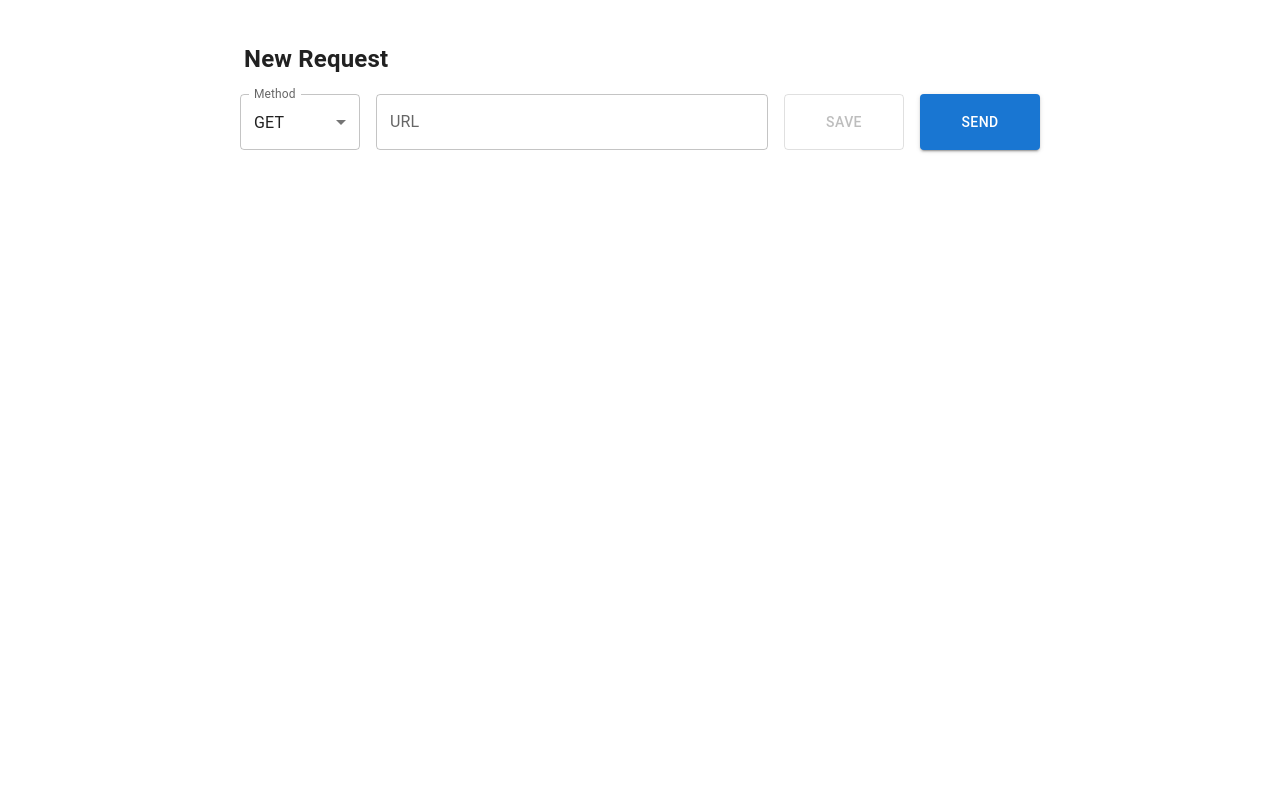
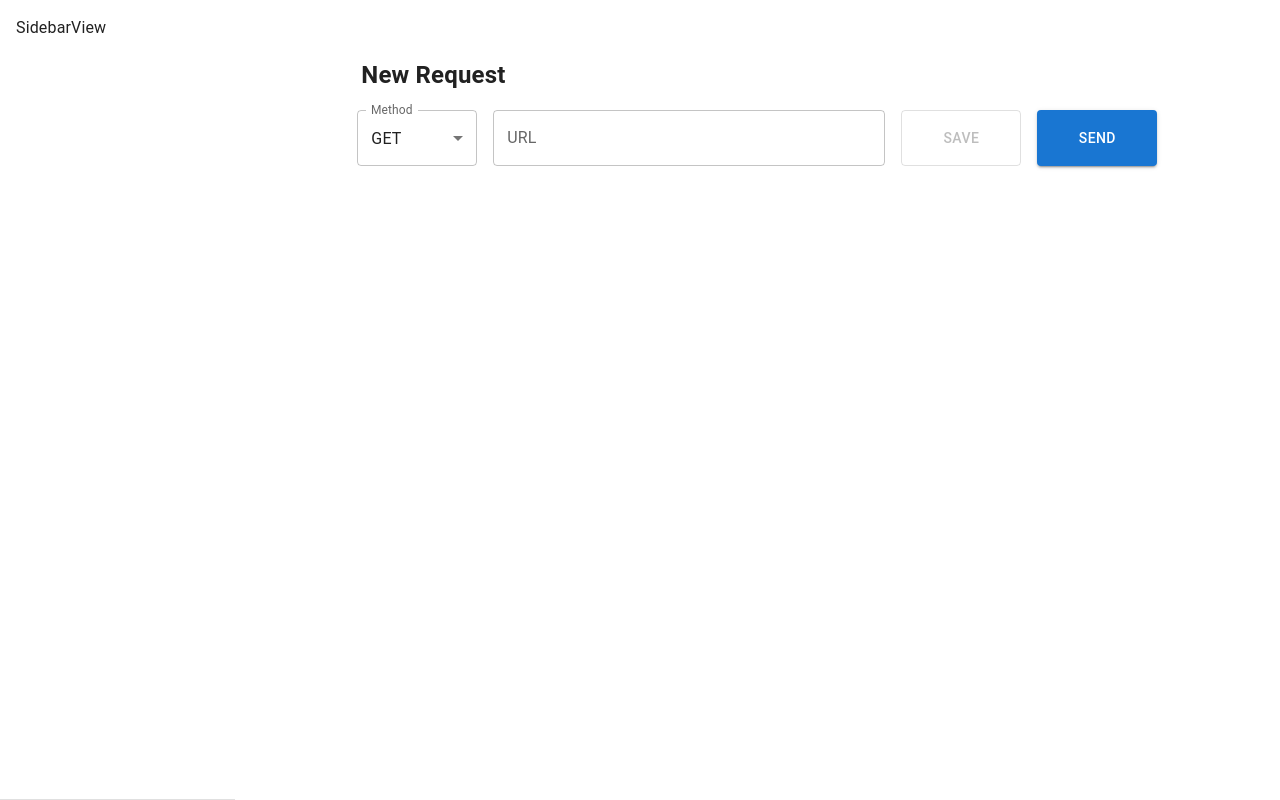
Before and after one commit to Nick-Fran/react-electron-api-client, a React (Vite) app: page / in a window 1280 px wide. Built offline with nearby package versions, Linux system fonts and the light colour scheme.

Commit message:
feat: adding sidebar

```diff
--- a/src/App.tsx
+++ b/src/App.tsx
@@ -1,10 +1,18 @@
 
-import { MainView } from "./layout"
+import { Box } from "@mui/material"
+import { MainView, SidebarView } from "./layout"
 
 const App = () => {
 
   return (
-    <MainView />
+    <Box sx={{ height: '100vh', display: 'flex' }}>
+      <Box component="header" sx={{ flex: 2, display: 'flex', padding: 2, borderBottom: '1px solid', borderColor: 'divider' }}>
+        <SidebarView />
+      </Box>
+      <Box component="main" sx={{ flex: 10, overflow: 'auto', padding: 2 }}>
+        <MainView />
+      </Box>
+    </Box>
   )
 }
 
--- /dev/null
+++ b/src/layout/SidebarView/SidebarView.tsx
@@ -0,0 +1,5 @@
+export const SidebarView = () => {
+  return (
+    <div>SidebarView</div>
+  )
+}
--- a/src/layout/index.ts
+++ b/src/layout/index.ts
@@ -1 +1,2 @@
 export * from  './MainView/MainView';
+export * from  './SidebarView/SidebarView';
```
